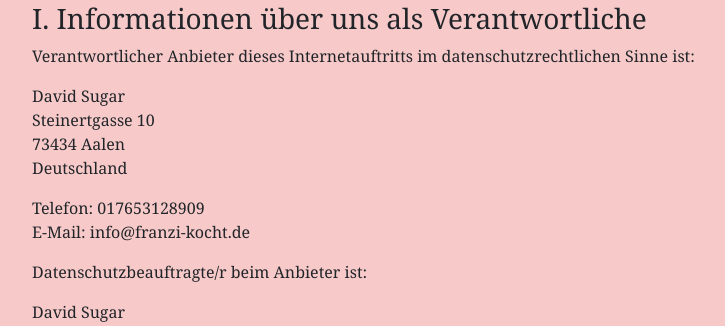
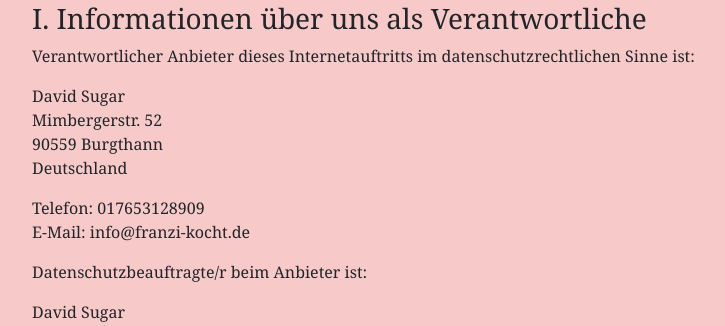
Before and after one commit to r4gus/Blogger, a Flask app: page /datenschutzerklaerung in a window 1280 px wide. Shown: the part 804-1130 px from the top of the page, without its empty margins (53-778 px from the left). Run offline with Flask 2, Linux system fonts and the light colour scheme; some libraries are stand-ins or nearby versions.

Commit message:
Update dsgvo_datenschutzerklärung.html
Contact address changed

```diff
--- a/app/templates/legal/dsgvo_datenschutzerklärung.html
+++ b/app/templates/legal/dsgvo_datenschutzerklärung.html
@@ -12,7 +12,7 @@
 <h3>I. Informationen über uns als Verantwortliche</h3>
 <p>Verantwortlicher Anbieter dieses Internetauftritts im datenschutzrechtlichen Sinne ist:</p>
 <p><!--<span
-style="color:#ff0000;">Musterfirma/Musterunternehmer-->David Sugar<br>Steinertgasse 10<br>73434 Aalen<br>Deutschland</span></p>
+style="color:#ff0000;">Musterfirma/Musterunternehmer-->David Sugar<br>Mimbergerstr. 52<br>90559 Burgthann<br>Deutschland</span></p>
 <p><span style="">Telefon: 017653128909<!--Telefax:Faxnummer--><br>E-Mail: info@franzi-kocht.de</span></p>
 <p>Datenschutzbeauftragte/r beim Anbieter ist:</p>
 <p><!--<span style="color: #ff0000;">-->David Sugar&nbsp;</span></p>
```
